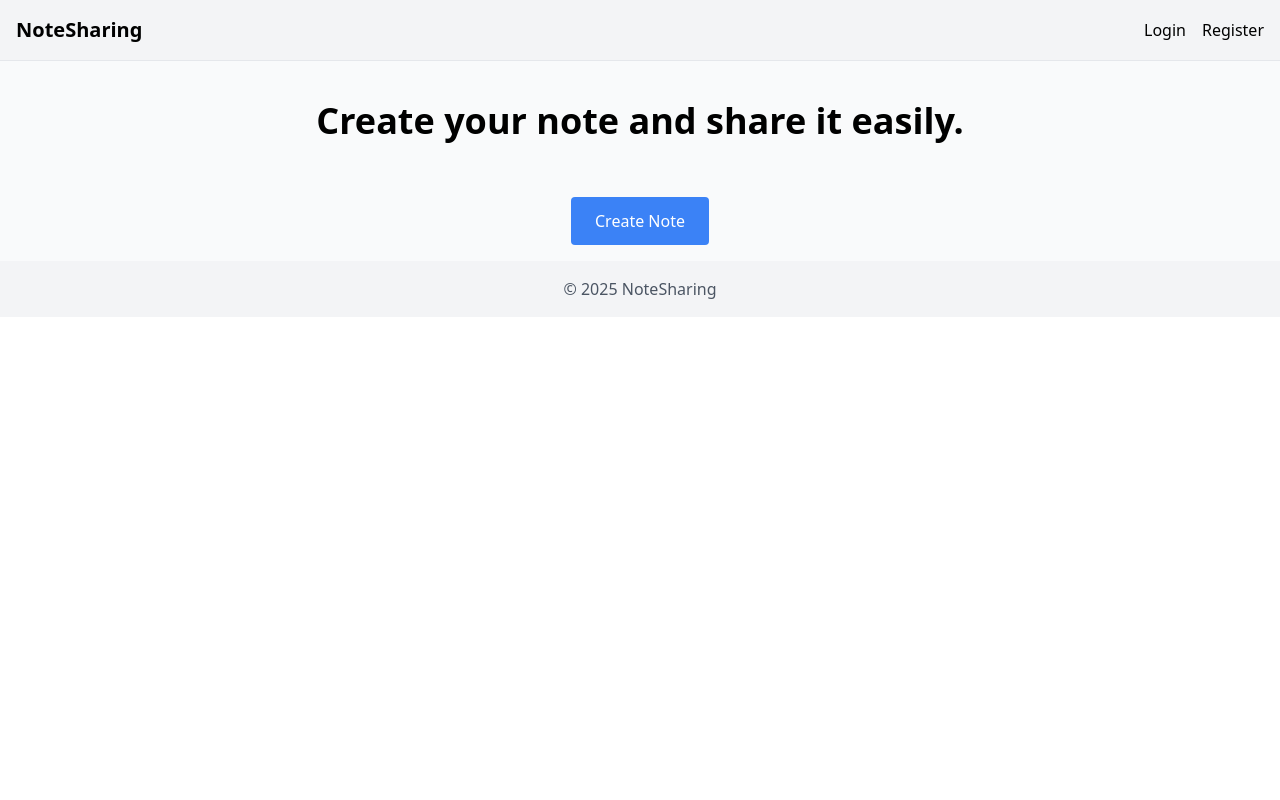
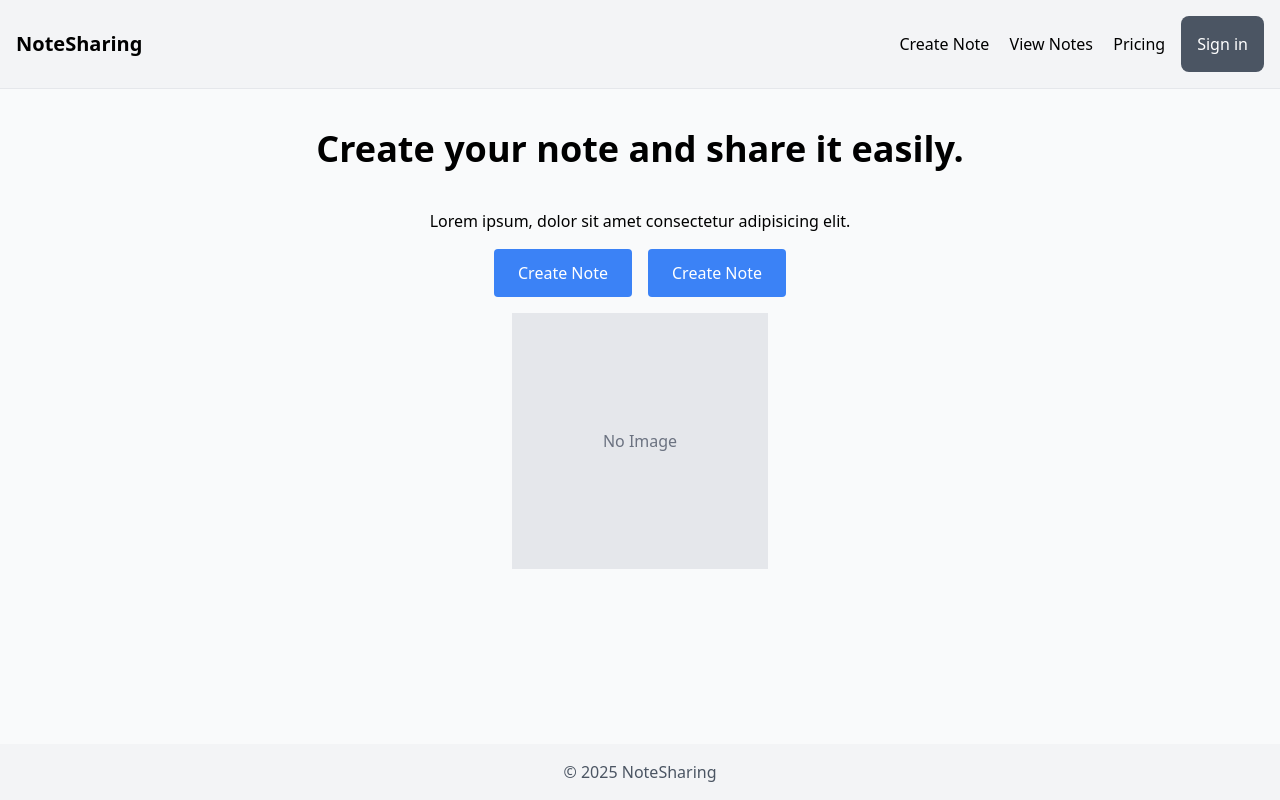
Before and after one commit to taras3434/NoteSharing, a Flask app: page /home in a window 1280 px wide. Run offline with Flask 3, Linux system fonts and the light colour scheme; some libraries are stand-ins or nearby versions.

Commit message:
Added: My notes list, added jinja extends.

```diff
--- a/app/__init__.py
+++ b/app/__init__.py
@@ -25,6 +25,7 @@ def create_app():
     #TODO flask-migrate
     db.init_app(app)
     login_manager.init_app(app)
+    login_manager.login_view = "auth.login"
 
     @app.route('/favicon.ico')
     def favicon():
--- a/app/models.py
+++ b/app/models.py
@@ -3,13 +3,19 @@ from flask_login import UserMixin
 
 db = SQLAlchemy()
 
+#TODO free and pro plan
+
 class User(db.Model, UserMixin):
     id = db.Column(db.Integer, primary_key=True)
     username = db.Column(db.String(20), unique=True, nullable=False)
     password_hash = db.Column(db.String(128), nullable=False)
+    plan = db.Column(db.String(50), default='free')
 
 class Note(db.Model):
     id = db.Column(db.String(64), primary_key=True, unique=True, nullable=False)
     user_id = db.Column(db.Integer, db.ForeignKey('user.id'), nullable=False)
     user = db.relationship('User', backref='notes')
+    #TODO title
+    #TODO start_date
+    #TODO last_edit
     text = db.Column(db.Text, nullable=False)
--- /dev/null
+++ b/app/templates/base.html
@@ -0,0 +1,37 @@
+<!DOCTYPE html>
+<html lang="en">
+    <head>
+        <meta charset="UTF-8">
+        <title>Home</title>
+        <script src="https://cdn.tailwindcss.com"></script>
+    </head>
+    <body class="flex flex-col min-h-screen">
+        <header class="bg-gray-100 text-black p-4 border-b">
+             <nav class="container mx-auto flex justify-between items-center">
+                <a href="/" class="text-xl font-bold">NoteSharing</a>
+                <div class="flex">
+                    <div class="p-4 space-x-4">
+                        <a class="hover:text-blue-500 transition-colors" href="/create_note">Create Note</a>
+                        <a class="hover:text-blue-500 transition-colors" href="/my_notes">View Notes</a>
+                        <a class="hover:text-blue-500 transition-colors" href="/view_notes">Pricing</a>
+
+                    </div>
+                {% if current_user.is_authenticated %}
+                    <a class="p-4 space-x-4 hover:text-blue-500 transition-colors" href="/logout">Logout</a>
+                {% else %}
+                    <a class="text-white hover:bg-gray-700 transition-colors bg-gray-600 p-4 rounded-lg"href="/register">Sign in</a>
+                {% endif %}
+                </div>
+             </nav>
+        </header>
+        <main class="flex-grow  bg-gray-50">
+            {% block content %}
+            {% endblock %}
+        </main>
+        <footer class="bg-gray-100 text-center">
+            <div class="container mx-auto py-4">
+                <p class="text-gray-600 text-center">© 2025 NoteSharing</p>
+            </div>
+        </footer>
+    </body>
+</html>
--- a/app/templates/home.html
+++ b/app/templates/home.html
@@ -1,36 +1,14 @@
-<!DOCTYPE html>
-<html lang="en">
-    <head>
-        <meta charset="UTF-8">
-        <title>Home</title>
-        <script src="https://cdn.tailwindcss.com"></script>
-    </head>
-    <body>
-        <header class="bg-gray-100 text-black p-4 border-b">
-             <nav class="container mx-auto flex justify-between items-center">
-                <div class="text-xl font-bold">NoteSharing</div>
-                <ul class="flex space-x-4">
-                {% if current_user.is_authenticated %}
-                    <li class="hover:text-blue-500 transition-colors"><a href="/create_note">Create Note</a></li>
-                    <li class="hover:text-blue-500 transition-colors"><a href="/view_notes">View Notes</a></li>
-                    <li class="hover:text-blue-500 transition-colors"><a href="/logout">Logout</a></li>
-                {% else %}
-                    <li class="hover:text-blue-500 transition-colors"><a href="/login">Login</a></li>
-                    <li class="hover:text-blue-500 transition-colors"><a href="/register">Register</a></li>
-                {% endif %}
-                </ul>
-             </nav>
-        </header>
-        <section class="justify-center bg-gray-50">
-            <h1 class="text-4xl text-center font-black py-10">Create your note and share it easily.</h1>
-            <div class="flex justify-center py-4">
-                <a href="/create_note" class="bg-blue-500 text-white px-6 py-3 rounded hover:bg-blue-600 transition-colors">Create Note</a>
-            </div>
-        </section>
-        <footer class="bg-gray-100">
-            <div class="container mx-auto py-4">
-                <p class="text-gray-600 text-center">© 2025 NoteSharing</p>
-            </div>
-        </footer>
-    </body>
-</html>
+{% extends "base.html" %}
+{% block content %}
+<section class="justify-center">
+    <h1 class="text-4xl text-center font-black py-10 ">Create your note and share it easily.</h1>
+    <p class="text-center">Lorem ipsum, dolor sit amet consectetur adipisicing elit.</p>
+    <div class="flex justify-center py-4 space-x-4">
+        <a href="/create_note" class="bg-blue-500 text-white px-6 py-3 rounded hover:bg-blue-600 transition-colors">Create Note</a>
+        <a href="/create_note" class="bg-blue-500 text-white px-6 py-3 rounded hover:bg-blue-600 transition-colors">Create Note</a>
+    </div>
+    <div class="w-64 h-64 bg-gray-200 text-gray-500 flex items-center justify-center mx-auto">
+        No Image
+    </div>
+</section>
+{% endblock %}
```
Also changed, not shown: app/auth/forms.py (+4 -4 lines), app/notes/routes.py (+7 -1 lines), app/templates/auth.html (added, +13 -0 lines), app/templates/create_note.html (+3 -10 lines), app/templates/login.html (+14 -15 lines), app/templates/my_notes.html (added, +9 -0 lines), app/templates/note.html (+7 -5 lines), app/templates/register.html (+14 -15 lines).
